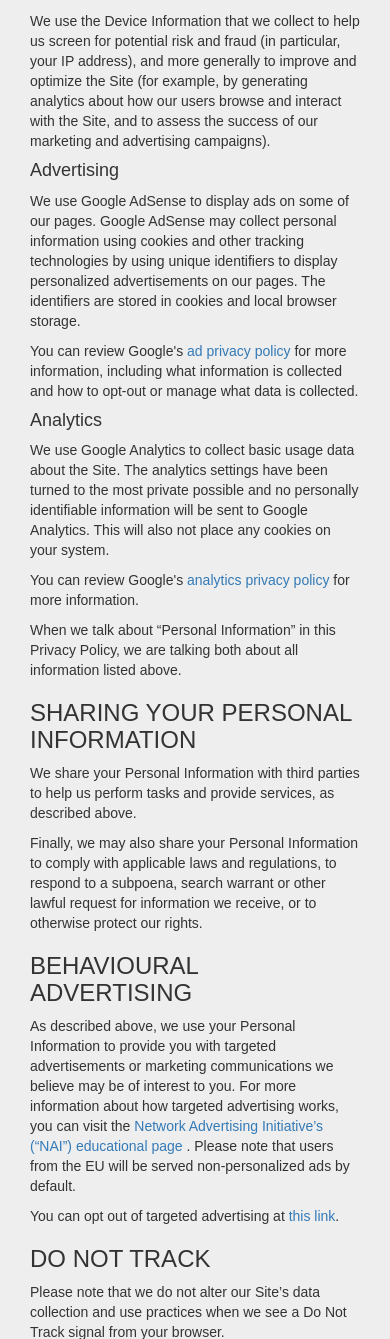
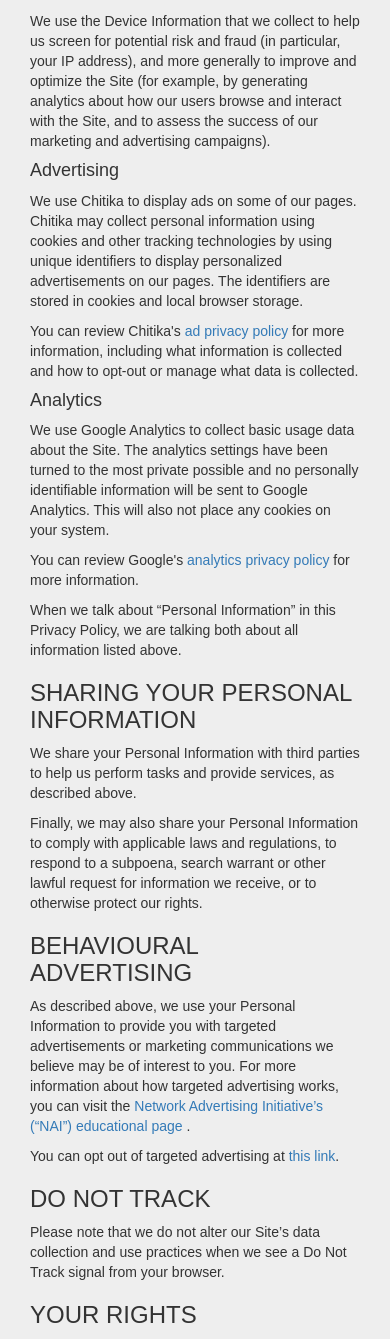
Before and after one commit to robyparr/barmycodes-legacy, a Flask app: page /privacy in a window 390 px wide. Shown: the part 1030-2369 px from the top of the page. Run offline with Flask 2, Linux system fonts and the light colour scheme; some libraries are stand-ins or nearby versions.

Commit message:
Replace Adsense with Chikita ads

```diff
--- a/barmycodes/config.py
+++ b/barmycodes/config.py
@@ -5,6 +5,4 @@ class Config(object):
     USE_CONSENT = os.getenv('USE_CONSENT', False)
     CONSENT_FLOW_ID = os.getenv('CONSENT_FLOW_ID', '')
     SHOW_ADS = os.getenv('SHOW_ADS', False)
-    AD_CLIENT = os.getenv('AD_CLIENT', '')
-    AD_SLOT = os.getenv('AD_SLOT', '')
     SHOW_PRIVACY_POLICY = os.getenv('SHOW_PRIVACY_POLICY', False)
--- a/barmycodes/templates/_sidebar.html
+++ b/barmycodes/templates/_sidebar.html
@@ -83,18 +83,21 @@
     {% endif %}
     {% if config.SHOW_ADS %}
         <div class="row">
-            <div class="col-md-12">
+            <div id="ad-container-sidebar" class="col-md-12">
+                <script class="consent-ads" {% if config.USE_CONSENT %}type="text/plain" {% else %} type="text/javascript" {% endif %}>
+                    ( function() {
+                        if (window.CHITIKA === undefined) { window.CHITIKA = { 'units' : [] }; };
+                        var unit = {"calltype":"async[2]","publisher":"wovaki","width":300,"height":250,"sid":"Chitika Default"};
+                        var placement_id = 1;
+                        window.CHITIKA.units.push(unit);
+
+                        var adNode = document.createElement('div');
+                        adNode.setAttribute('id', "chitikaAdBlock-" + placement_id);
+                        document.getElementById('ad-container-sidebar').appendChild(adNode);
+                    }());
+                </script>
                 <script class="consent-ads" {% if config.USE_CONSENT %}type="text/plain" {% else %} type="text/javascript" {% endif %}
-                    async src="//pagead2.googlesyndication.com/pagead/js/adsbygoogle.js"></script>
-                <!-- test2 -->
-                <ins class="adsbygoogle"
-                        style="display:block"
-                        data-ad-client="{{ config.AD_CLIENT }}"
-                        data-ad-slot="{{ config.AD_SLOT }}"
-                        data-ad-format="auto"></ins>
-                <script class="consent-ads" {% if config.USE_CONSENT %}type="text/plain" {% else %} type="text/javascript" {% endif %}>
-                    (adsbygoogle = window.adsbygoogle || []).push({});
-                </script>
+                    src="//cdn.chitika.net/getads.js" async></script>
             </div>
         </div>
     {% endif %}
--- a/barmycodes/templates/layout.html
+++ b/barmycodes/templates/layout.html
@@ -22,6 +22,24 @@
                 {% include '_sidebar.html' %}
             </div>
             <div class="col-lg-9 col-lg-offset-3 col-md-offset-4 col-md-8 col-sm-12 margin-top-default">
+                {% if config.SHOW_ADS %}
+                    <div id="ad-container-top" class="text-center">
+                        <script class="consent-ads" {% if config.USE_CONSENT %}type="text/plain" {% else %} type="text/javascript" {% endif %}>
+                            ( function() {
+                                if (window.CHITIKA === undefined) { window.CHITIKA = { 'units' : [] }; };
+                                var unit = {"calltype":"async[2]","publisher":"wovaki","width":728,"height":90,"sid":"Chitika Default"};
+                                var placement_id = 2;
+                                window.CHITIKA.units.push(unit);
+
+                                var adNode = document.createElement('div');
+                                adNode.setAttribute('id', "chitikaAdBlock-" + placement_id);
+                                document.getElementById('ad-container-top').appendChild(adNode);
+                            }());
+                        </script>
+                        <script class="consent-ads" {% if config.USE_CONSENT %}type="text/plain" {% else %} type="text/javascript" {% endif %}
+                            src="//cdn.chitika.net/getads.js" async></script>
+                    </div>
+                {% endif %}
                 {% block body %}
                 {% endblock %}
             </div>
--- a/barmycodes/templates/privacy.html
+++ b/barmycodes/templates/privacy.html
@@ -38,15 +38,15 @@
 
     <h4>Advertising</h4>
     <p>
-      We use Google AdSense to display ads on some of our pages. Google AdSense
+      We use Chitika to display ads on some of our pages. Chitika
       may collect personal information using cookies and other tracking
       technologies by using unique identifiers to display personalized
       advertisements on our pages. The identifiers are stored in cookies and local
       browser storage.
     </p>
     <p>
-      You can review Google's
-      <a href="http://www.google.com/policies/privacy/ads/">
+      You can review Chitika's
+      <a href="https://chitika.com/privacy-policy/">
         ad privacy policy
       </a> for more information, including what information is collected and
       how to opt-out or manage what data is collected.
@@ -91,13 +91,10 @@
       you can visit the <a href="http://www.networkadvertising.org/understanding-online-advertising/how-does-it-work">
         Network Advertising Initiative’s (“NAI”) educational page
       </a>.
-
-      Please note that users from the EU will be served non-personalized ads by
-      default.
     </p>
     <p>
       You can opt out of targeted advertising at
-        <a href="https://www.google.com/settings/ads/anonymous">this link</a>.
+        <a href="https://chitika.com/privacy-policy/">this link</a>.
     </p>
 
     <h3>DO NOT TRACK</h3>
```
